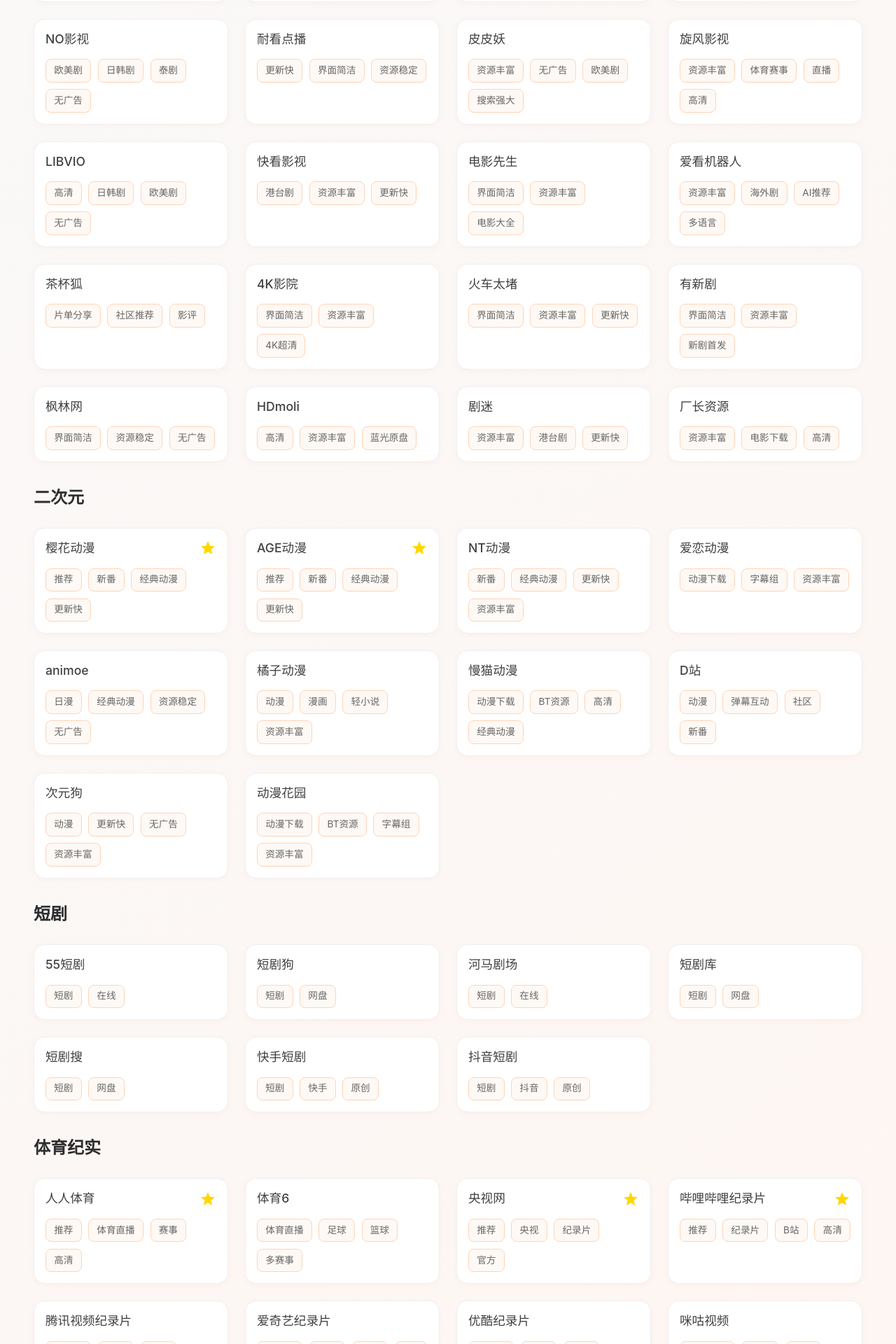
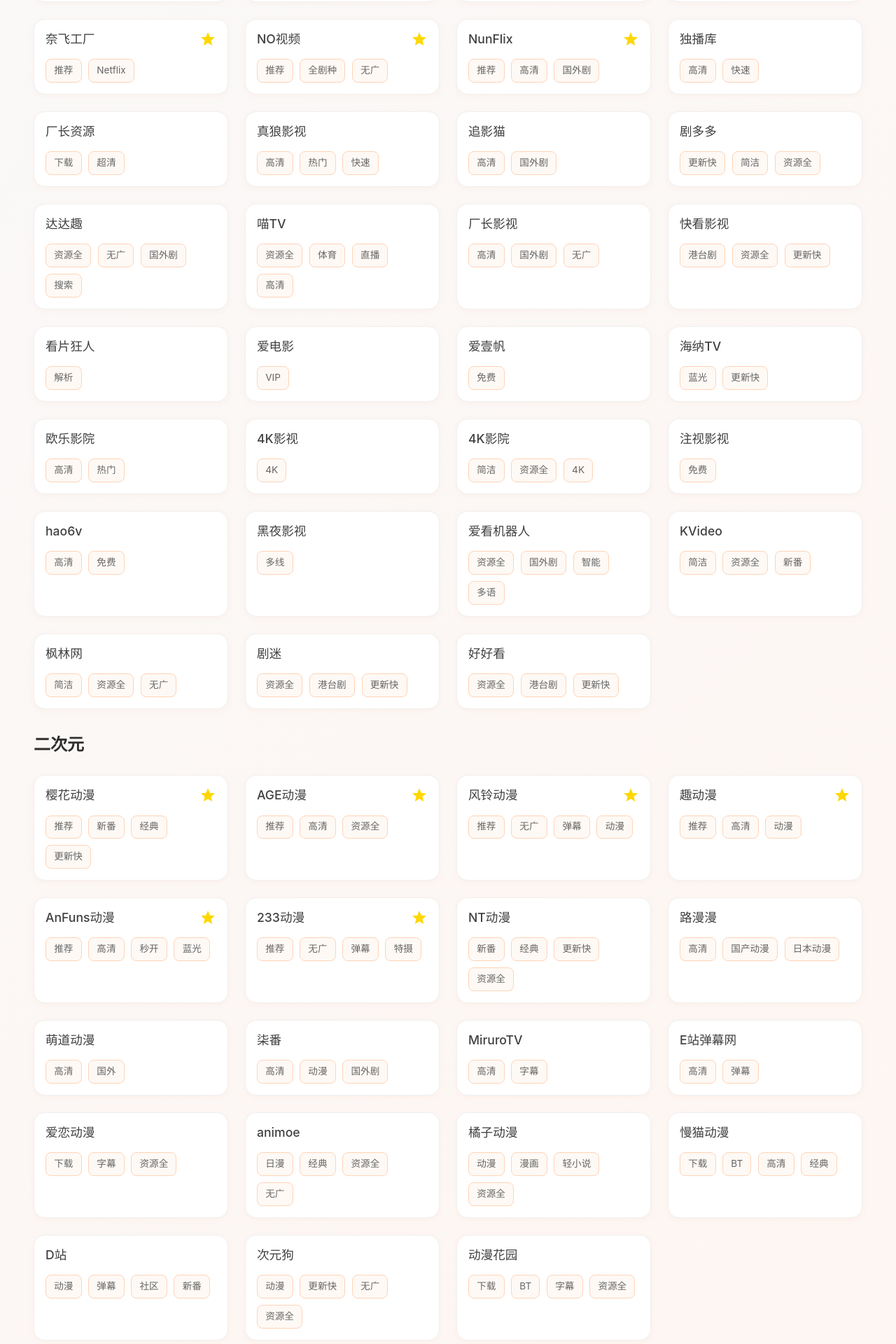
Before and after one commit to qgming/orange, a Vue app: page / in a window 1280 px wide. Shown: the part 720-2640 px from the top of the page at 70% size. Built offline with nearby package versions, Linux system fonts and the light colour scheme.

Commit message:
chore(data): 简化视频站点列表与分类, 提升性能与一致性

```diff
--- a/src/components/SearchBox.vue
+++ b/src/components/SearchBox.vue
@@ -5,7 +5,7 @@
 const currentSiteIndex = ref(0)
 const searchSites = [
   { name: '追影猫', url: 'https://zhuiyingmao5.com/vodsearch/-------------.html?wd=' },
-  { name: '皮皮妖', url: 'https://pipiyao.cc/vodsearch/-------------.html?wd=' },
+  { name: '搜片', url: 'https://soupian.plus/frame?movie=' },
   { name: 'VidHub', url: 'https://vidhub.tv/vodsearch/-------------.html?wd=' },
 
 ]
--- a/src/components/VideoNav.vue
+++ b/src/components/VideoNav.vue
@@ -4,8 +4,8 @@
 
 const activeCategory = ref('全部') // 当前选中的分类
 
-// 所有分类标签
-const categories = ['全部', '推荐', '高清', '欧美剧', '日韩剧', '体育']
+// 简化的分类标签 - 只保留全部和推荐
+const categories = ['全部', '推荐']
 
 // 筛选后的网站列表
 const filteredSites = computed(() => {
--- a/src/data/videoSites.js
+++ b/src/data/videoSites.js
@@ -3,154 +3,256 @@
     {
       name: "555影视",
       url: "https://www.55yy6.com",
-      tags: ["推荐", "欧美剧", "日韩剧", "高清"],
+      tags: ["推荐", "国外剧", "高清"],
     },
     {
       name: "VidHub",
       url: "https://vidhub.tv/",
-      tags: ["推荐", "资源丰富", "更新快", "无广告"],
+      tags: ["推荐", "资源全", "更新快", "无广"],
     },
     {
-      name: "低端影视",
-      url: "https://ddys.pro",
-      tags: ["推荐", "高清", "欧美剧", "日韩剧"],
+      name: "电影先生",
+      url: "https://dyxs39.com/",
+      tags: ["推荐", "资源全", "热门"],
+    },
+    {
+      name: "火车太堵",
+      url: "https://www.tdgo.shop/",
+      tags: ["推荐", "蓝光", "快速"],
+    },
+    {
+      name: "奈飞工厂",
+      url: "https://www.netflixgc.com/",
+      tags: ["推荐", "Netflix"],
+    },
+    {
+      name: "NO视频",
+      url: "https://www.novipnoad.net/",
+      tags: ["推荐", "全剧种", "无广"],
     },
     {
       name: "NunFlix",
       url: "https://5movies.store/",
-      tags: ["推荐", "高清", "欧美剧", "海外"],
+      tags: ["推荐", "高清", "国外剧"],
     },
     {
-      name: "NO影视",
-      url: "https://www.novipnoad.net/",
-      tags: ["欧美剧", "日韩剧", "泰剧", "无广告"],
+      name: "独播库",
+      url: "https://www.dbkk.cc/",
+      tags: ["高清", "快速"],
+    },
+
+    {
+      name: "厂长资源",
+      url: "https://www.cz233.com/",
+      tags: ["下载", "超清"],
     },
     {
-      name: "耐看点播",
-      url: "https://www.nkdvd.com",
-      tags: ["更新快", "界面简洁", "资源稳定"],
+      name: "真狼影视",
+      url: "https://www.zhenlang.cc/",
+      tags: ["高清", "热门", "快速"],
     },
     {
-      name: "皮皮妖",
-      url: "https://pipiyao.cc/",
-      tags: ["资源丰富", "无广告", "欧美剧", "搜索强大"],
+      name: "追影猫",
+      url: "https://zhuiyingmao5.com/",
+      tags: ["高清", "国外剧"],
+    },
+
+    {
+      name: "剧多多",
+      url: "https://www.jddzx.cc/",
+      tags: ["更新快", "简洁", "资源全"],
     },
     {
-      name: "旋风影视",
-      url: "https://miao101.com/",
-      tags: ["资源丰富", "体育赛事", "直播", "高清"],
+      name: "达达趣",
+      url: "https://www.dadaqu.cc/",
+      tags: ["资源全", "无广", "国外剧", "搜索"],
     },
     {
-      name: "LIBVIO",
-      url: "https://www.libvio.me",
-      tags: ["高清", "日韩剧", "欧美剧", "无广告"],
+      name: "喵TV",
+      url: "https://miaotv.net/",
+      tags: ["资源全", "体育", "直播", "高清"],
+    },
+    {
+      name: "厂长影视",
+      url: "https://www.czvod.cc/",
+      tags: ["高清", "国外剧", "无广"],
     },
     {
       name: "快看影视",
       url: "https://www.kuaikanys.net",
-      tags: ["港台剧", "资源丰富", "更新快"],
+      tags: ["港台剧", "资源全", "更新快"],
     },
     {
-      name: "电影先生",
-      url: "https://dyxs39.com/",
-      tags: ["界面简洁", "资源丰富", "电影大全"],
+      name: "看片狂人",
+      url: "https://kuangren.us/",
+      tags: ["解析"],
+    },
+    {
+      name: "爱电影",
+      url: "http://ivdy.com/",
+      tags: ["VIP"],
+    },
+    {
+      name: "爱壹帆",
+      url: "https://www.iyf.lv/",
+      tags: ["免费"],
+    },
+    {
+      name: "海纳TV",
+      url: "https://www.hainatv.net/",
+      tags: ["蓝光", "更新快"],
+    },
+    {
+      name: "欧乐影院",
+      url: "https://www.olehdtv.com/",
+      tags: ["高清", "热门"],
+    },
+    {
+      name: "4K影视",
+      url: "https://www.4kvm.tv/",
+      tags: ["4K"],
+    },
+    {
+      name: "4K影院",
+      url: "https://4k4k.live/",
+      tags: ["简洁", "资源全", "4K"],
+    },
+    {
+      name: "注视影视",
+      url: "https://gaze.run/",
+      tags: ["免费"],
+    },
+    {
+      name: "hao6v",
+      url: "http://www.hao6v.com",
+      tags: ["高清", "免费"],
+    },
+    {
+      name: "黑夜影视",
+      url: "https://darkvod.com/",
+      tags: ["多线"],
     },
     {
       name: "爱看机器人",
       url: "https://v.ikanbot.com/",
-      tags: ["资源丰富", "海外剧", "AI推荐", "多语言"],
+      tags: ["资源全", "国外剧", "智能", "多语"],
     },
     {
-      name: "茶杯狐",
-      url: "https://cupfox.love/",
-      tags: ["片单分享", "社区推荐", "影评"],
-    },
-    {
-      name: "4K影院",
-      url: "https://4k4k.live/",
-      tags: ["界面简洁", "资源丰富", "4K超清"],
-    },
-    {
-      name: "火车太堵",
-      url: "https://www.hctd1.com/",
-      tags: ["界面简洁", "资源丰富", "更新快"],
-    },
-    {
-      name: "有新剧",
-      url: "https://www.youxinju.com/",
-      tags: ["界面简洁", "资源丰富", "新剧首发"],
+      name: "KVideo",
+      url: "https://kvideo.vercel.app/",
+      tags: ["简洁", "资源全", "新番"],
     },
     {
       name: "枫林网",
       url: "https://imaple8.co/",
-      tags: ["界面简洁", "资源稳定", "无广告"],
-    },
-    {
-      name: "HDmoli",
-      url: "https://www.hdmoli.com",
-      tags: ["高清", "资源丰富", "蓝光原盘"],
+      tags: ["简洁", "资源全", "无广"],
     },
     {
       name: "剧迷",
       url: "https://gimy.tv",
-      tags: ["资源丰富", "港台剧", "更新快"],
+      tags: ["资源全", "港台剧", "更新快"],
     },
     {
-      name: "厂长资源",
-      url: "https://www.cz233.com/",
-      tags: ["资源丰富", "电影下载", "高清"],
+      name: "好好看",
+      url: "https://www.hhkan0.com/",
+      tags: ["资源全", "港台剧", "更新快"],
     },
   ],
   二次元: [
     {
       name: "樱花动漫",
       url: "https://88dm.fans/",
-      tags: ["推荐", "新番", "经典动漫", "更新快"],
+      tags: ["推荐", "新番", "经典", "更新快"],
     },
     {
       name: "AGE动漫",
-      url: "https://www.agemys.org",
-      tags: ["推荐", "新番", "经典动漫", "更新快"],
+      url: "https://www.agedm.org/",
+      tags: ["推荐", "高清", "资源全"],
+    },
+    {
+      name: "风铃动漫",
+      url: "https://www.aafun.cc/",
+      tags: ["推荐", "无广", "弹幕", "动漫"],
+    },
+    {
+      name: "趣动漫",
+      url: "https://www.qdm66.com/",
+      tags: ["推荐", "高清", "动漫"],
+    },
+    {
+      name: "AnFuns动漫",
+      url: "https://www.anfuns.org/",
+      tags: ["推荐", "高清", "秒开", "蓝光"],
+    },
+    {
+      name: "233动漫",
+      url: "https://www.233dm.com/",
+      tags: ["推荐", "无广", "弹幕", "特摄"],
     },
     {
       name: "NT动漫",
       url: "https://www.ntdm9.com/",
-      tags: ["新番", "经典动漫", "更新快", "资源丰富"],
+      tags: ["新番", "经典", "更新快", "资源全"],
+    },
+    {
+      name: "路漫漫",
+      url: "https://i.qg50.com/",
+      tags: ["高清", "国产动漫", "日本动漫"],
+    },
+    {
+      name: "萌道动漫",
+      url: "https://www.mengdaow.org/",
+      tags: ["高清", "国外"],
+    },
+    {
+      name: "柒番",
+      url: "https://www.qifun.cc/",
+      tags: ["高清", "动漫", "国外剧"],
+    },
+    {
+      name: "MiruroTV",
+      url: "https://www.miruro.tv/",
+      tags: ["高清", "字幕"],
+    },
+    {
+      name: "E站弹幕网",
+      url: "https://www.ezdmw.site/",
+      tags: ["高清", "弹幕"],
     },
     {
       name: "爱恋动漫",
       url: "http://www.kisssub.org/",
-      tags: ["动漫下载", "字幕组", "资源丰富"],
+      tags: ["下载", "字幕", "资源全"],
     },
     {
       name: "animoe",
       url: "https://animoe.org/",
-      tags: ["日漫", "经典动漫", "资源稳定", "无广告"],
+      tags: ["日漫", "经典", "资源全", "无广"],
     },
     {
       name: "橘子动漫",
       url: "https://www.mgnacg.com/",
-      tags: ["动漫", "漫画", "轻小说", "资源丰富"],
+      tags: ["动漫", "漫画", "轻小说", "资源全"],
     },
     {
       name: "慢猫动漫",
       url: "http://www.comicat.org/",
-      tags: ["动漫下载", "BT资源", "高清", "经典动漫"],
+      tags: ["下载", "BT", "高清", "经典"],
     },
     {
       name: "D站",
       url: "https://www.5dm.link/",
-      tags: ["动漫", "弹幕互动", "社区", "新番"],
+      tags: ["动漫", "弹幕", "社区", "新番"],
     },
     {
       name: "次元狗",
       url: "https://www.acgndog.com",
-      tags: ["动漫", "更新快", "无广告", "资源丰富"],
+      tags: ["动漫", "更新快", "无广", "资源全"],
     },
     {
       name: "动漫花园",
       url: "https://www.dmhy.org/",
-      tags: ["动漫下载", "BT资源", "字幕组", "资源丰富"],
+      tags: ["下载", "BT", "字幕", "资源全"],
     },
   ],
   短剧: [
@@ -179,104 +281,37 @@
       url: "https://www.duanjuso.com/",
       tags: ["短剧", "网盘"],
     },
-    {
-      name: "快手短剧",
-      url: "https://www.kuaishou.com/short-drama",
-      tags: ["短剧", "快手", "原创"],
-    },
-    {
-      name: "抖音短剧",
-      url: "https://www.douyin.com/search/短剧",
-      tags: ["短剧", "抖音", "原创"],
-    },
-  ],
-  体育纪实: [
-    {
-      name: "人人体育",
-      url: "https://rrty173.com/",
-      tags: ["推荐", "体育直播", "赛事", "高清"],
-    },
-    {
-      name: "体育6",
-      url: "https://www.zb06.com/",
-      tags: ["体育直播", "足球", "篮球", "多赛事"],
-    },
-    {
-      name: "央视网",
-      url: "https://tv.cctv.com/lm/jlp/index.shtml",
-      tags: ["推荐", "央视", "纪录片", "官方"],
-    },
-    {
-      name: "哔哩哔哩纪录片",
-      url: "https://www.bilibili.com/documentary",
-      tags: ["推荐", "纪录片", "B站", "高清"],
-    },
-    {
-      name: "腾讯视频纪录片",
-      url: "https://v.qq.com/documentary",
-      tags: ["纪录片", "腾讯", "正版", "独家", "高清"],
-    },
-    {
-      name: "爱奇艺纪录片",
-      url: "https://www.iqiyi.com/jilupian",
-      tags: ["纪录片", "高清", "正版", "VIP", "独家内容"],
-    },
-    {
-      name: "优酷纪录片",
-      url: "https://www.youku.com/documentary",
-      tags: ["纪录片", "优酷", "高清", "正版", "历史人文"],
-    },
-    {
-      name: "咪咕视频",
-      url: "https://www.miguvideo.com/",
-      tags: ["体育直播", "NBA", "足球", "5G直播"],
-    },
-    {
-      name: "央视体育",
-      url: "https://sports.cctv.com/",
-      tags: ["体育直播", "官方", "奥运", "全运会"],
-    },
-    {
-      name: "腾讯体育",
-      url: "https://sports.qq.com/",
-      tags: ["体育直播", "NBA", "赛事", "解说专业"],
-    },
-    {
-      name: "PP体育",
-      url: "https://www.ppsports.com/",
-      tags: ["体育直播", "足球", "独家", "英超", "意甲"],
-    },
   ],
   阅读: [
     {
-      name: "Z-Libary",
+      name: "Z-Library",
       url: "https://zlib.re",
-      tags: ["推荐", "电子书", "学术资源", "免费下载"],
+      tags: ["推荐", "电子书", "学术", "免费"],
     },
     {
       name: "安娜的档案",
       url: "https://zh.annas-archive.org/",
-      tags: ["电子书", "学术资源", "免费下载", "多语言"],
+      tags: ["电子书", "学术", "免费", "多语"],
     },
     {
       name: "识典古籍",
       url: "https://www.shidianguji.com/",
-      tags: ["古籍", "传统文化", "免费阅读", "高清扫描"],
+      tags: ["古籍", "传统", "免费", "高清"],
     },
     {
       name: "微信读书",
       url: "https://weread.qq.com",
-      tags: ["电子书", "正版", "社交阅读", "书单推荐"],
+      tags: ["电子书", "正版", "社交", "推荐"],
     },
     {
       name: "多看阅读",
       url: "http://www.duokan.com",
-      tags: ["电子书", "正版", "精品", "小米生态"],
+      tags: ["电子书", "正版", "精品"],
     },
     {
       name: "京东读书",
       url: "https://e.jd.com/",
-      tags: ["电子书", "正版", "商城", "会员优惠"],
+      tags: ["电子书", "正版", "商城", "会员"],
     },
     {
       name: "豆瓣读书",
@@ -289,21 +324,4 @@
       tags: ["古籍", "珍本", "免费", "高清"],
     },
   ],
-  友情链接: [
-    {
-      name: "神笔写作",
-      url: "https://shenbi.qgming.com",
-      tags: ["推荐", "AI写作"],
-    },
-    {
-      name: "神笔AI",
-      url: "https://ai.qgming.com/",
-      tags: ["AI中转"],
-    },
-    {
-      name: "极点起始页",
-      url: "https://s.qgming.com/",
-      tags: [],
-    },
-  ],
 };
```
